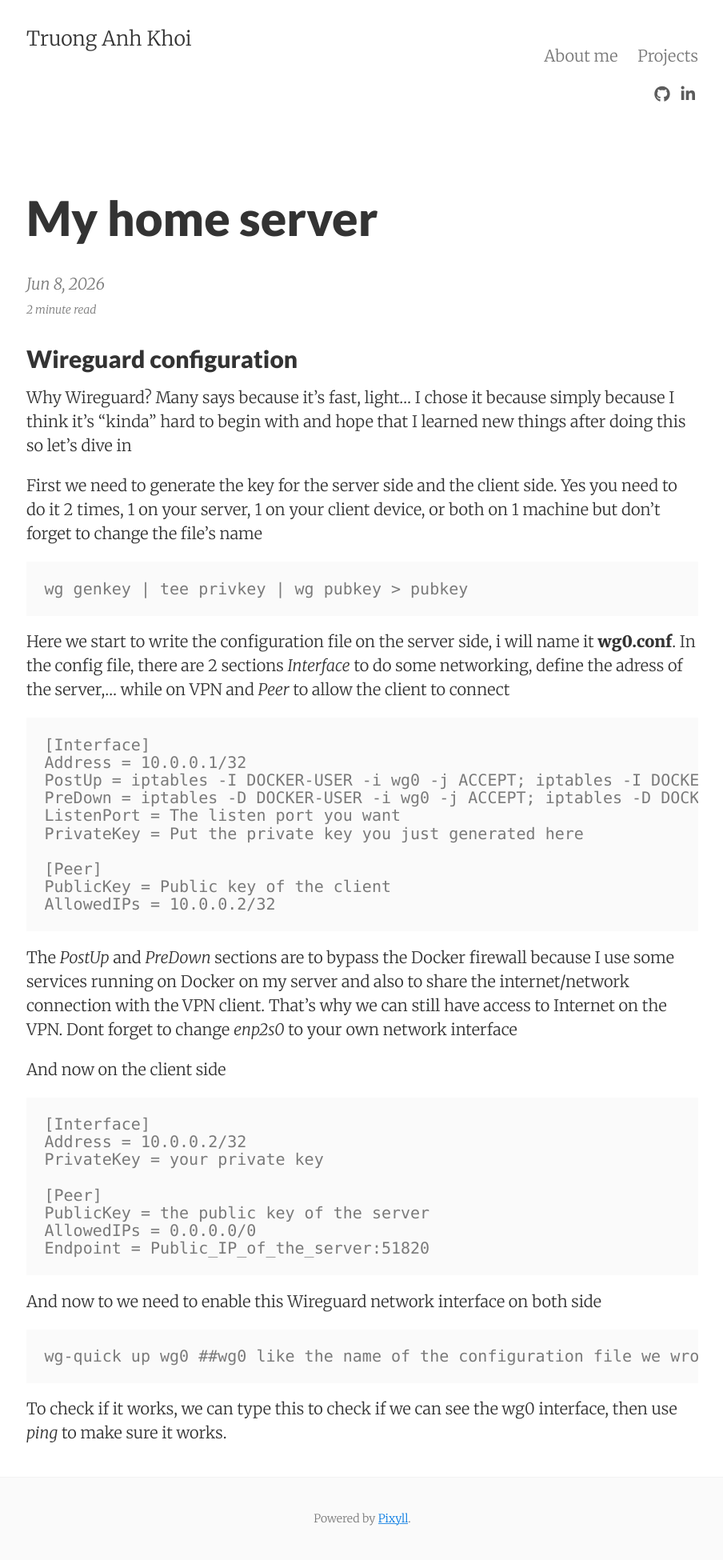
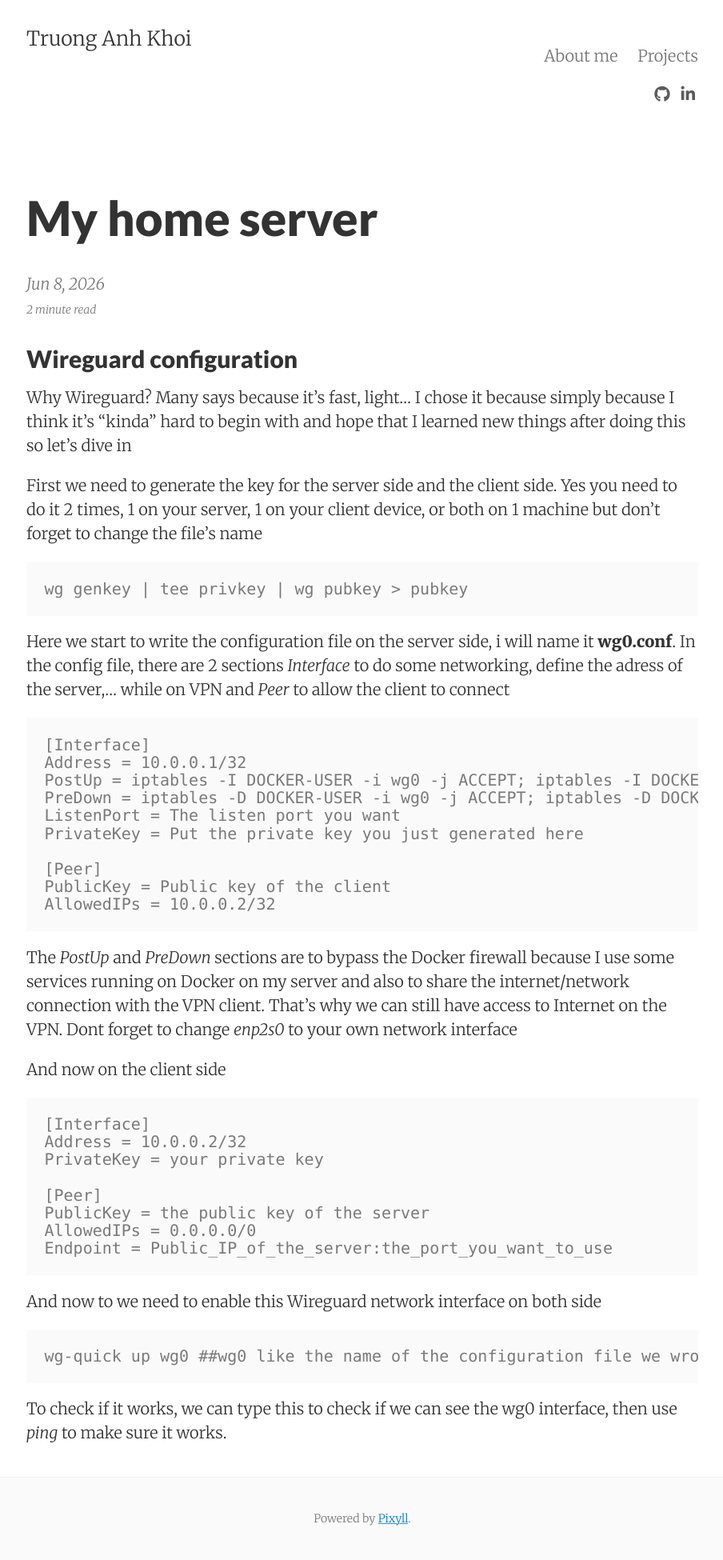
Before and after one commit to AnhKhoiTRUONG/anhkhoitruong.github.io, a Jekyll site: the page built from _posts/2026-08-20-homeserver.md, in a window 1280 px wide. Shown: the whole page at 80% size, without its empty margins (187-1091 px from the left). Built offline with Jekyll 4.4.1, drawn with Linux system fonts in a browser that asks for light colours; nearby versions of some CDN libraries.

Commit message:
update port on wireguard

```diff
--- a/_posts/2026-08-20-homeserver.md
+++ b/_posts/2026-08-20-homeserver.md
@@ -41,7 +41,7 @@ And now on the client side
     [Peer]
     PublicKey = the public key of the server
     AllowedIPs = 0.0.0.0/0
-    Endpoint = Public_IP_of_the_server:51820
+    Endpoint = Public_IP_of_the_server:the_port_you_want_to_use
 
 
 And now to we need to enable this Wireguard network interface on both side
```
